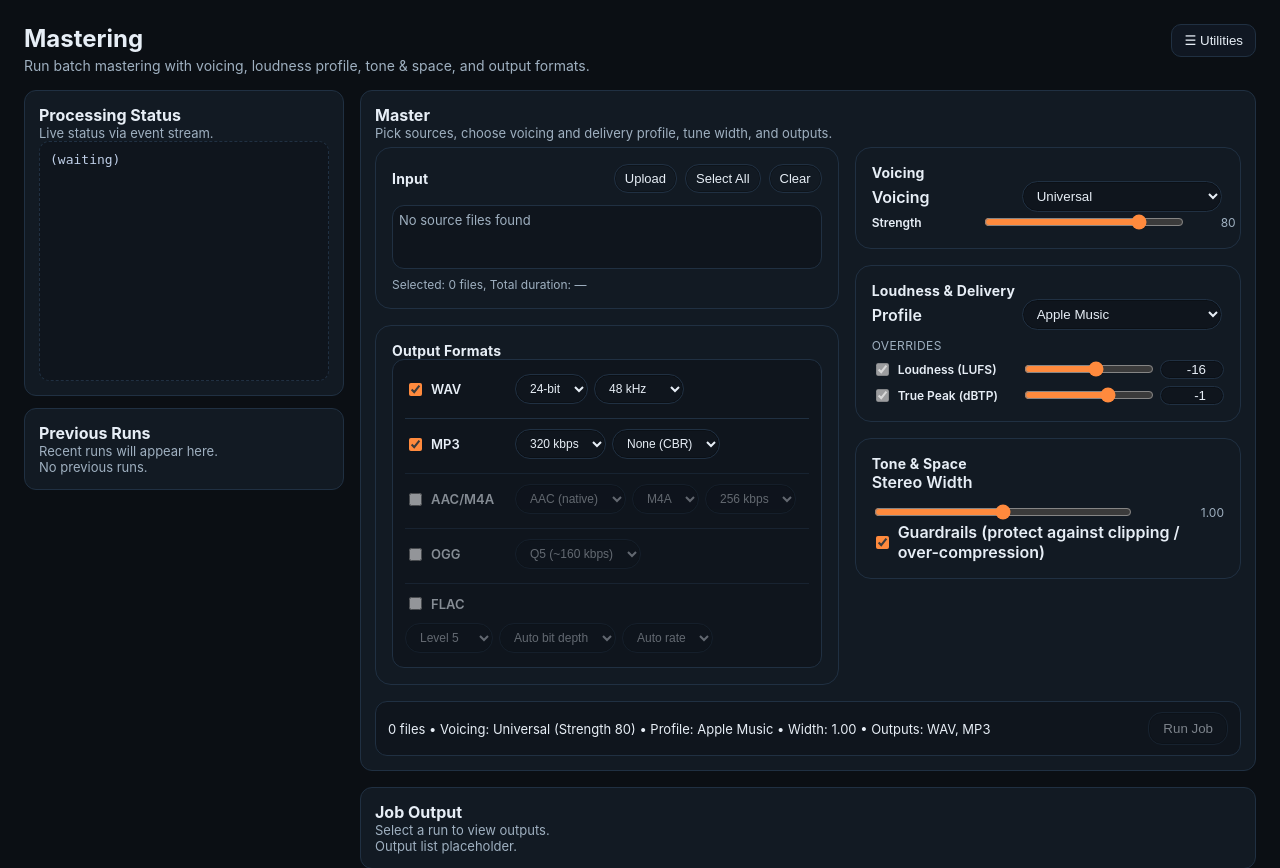
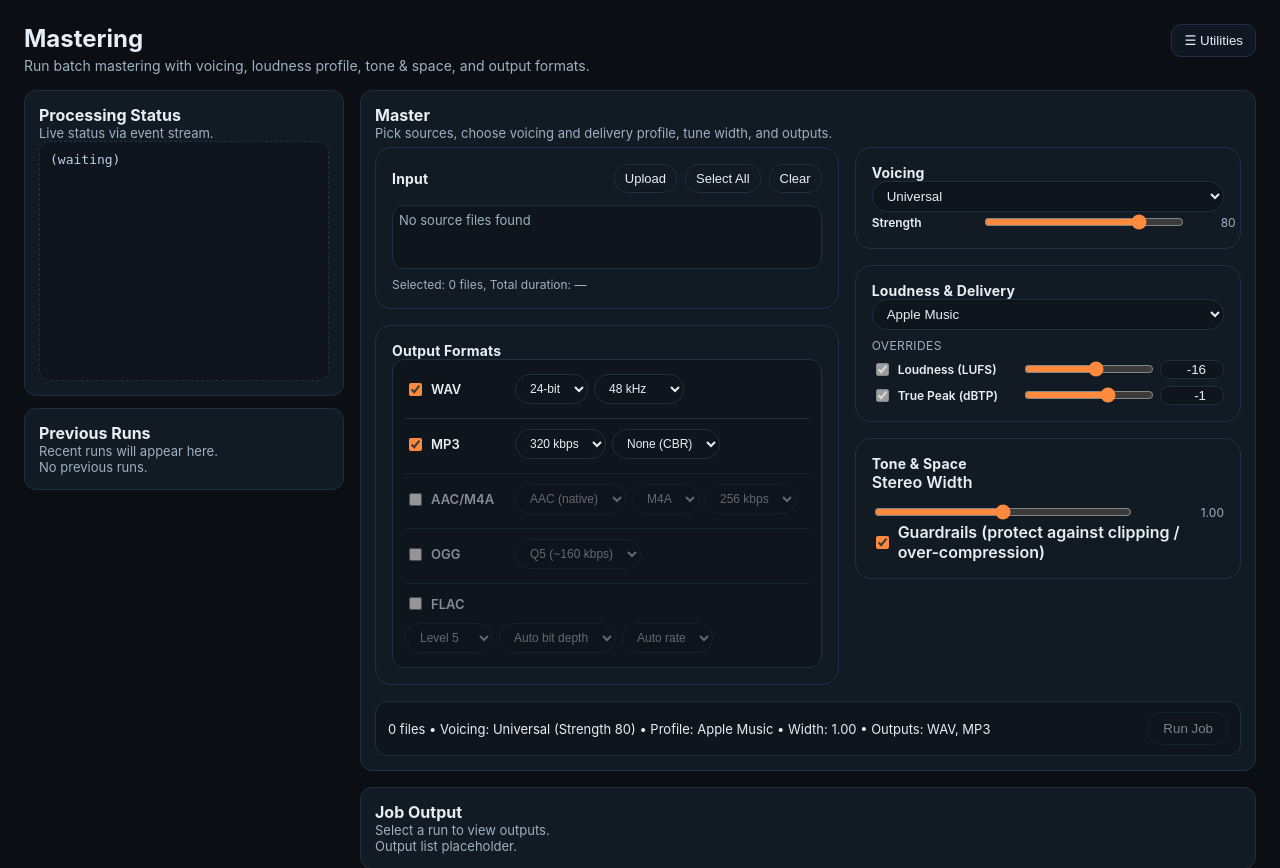
Before and after one commit to jasondaemon/sonustemper, a FastAPI app: page /ui/mastering in a window 1280 px wide. Shown: the top 868 px of the page. Run offline with FastAPI, Linux system fonts and the light colour scheme; parts of the project's set-up code (start-up, migrations or seed data) failed here and were passed over; some libraries are stand-ins or nearby versions.

Commit message:
NewUI - Continuing on mastering function 16

```diff
--- a/sonustemper-ui/app/static/css/app.css
+++ b/sonustemper-ui/app/static/css/app.css
@@ -374,3 +374,7 @@ h1{margin:0;font-size:24px;}
   .run-summary{position:static;flex-direction:column;align-items:flex-start;}
   .run-summary-text{white-space:normal;}
 }
+.full-width-select{
+  width:100%;
+  max-width:100%;
+}
--- a/sonustemper-ui/app/templates/pages/mastering.html
+++ b/sonustemper-ui/app/templates/pages/mastering.html
@@ -143,8 +143,7 @@
             <div class="stage-card">
               <div class="stage-title">Voicing</div>
               <div class="control-row">
-                <div class="control-label">Voicing</div>
-                <select id="voicingSelect">
+                <select id="voicingSelect" class="full-width-select">
                   <option value="universal">Universal</option>
                   <option value="airlift">Airlift</option>
                   <option value="ember">Ember</option>
@@ -165,8 +164,7 @@
             <div class="stage-card">
               <div class="stage-title">Loudness &amp; Delivery</div>
               <div class="control-row">
-                <div class="control-label">Profile</div>
-                <select id="loudnessMode">
+                <select id="loudnessMode" class="full-width-select">
                   <option value="apple" selected>Apple Music</option>
                   <option value="spotify">Spotify</option>
                   <option value="loud">Loud</option>
```
